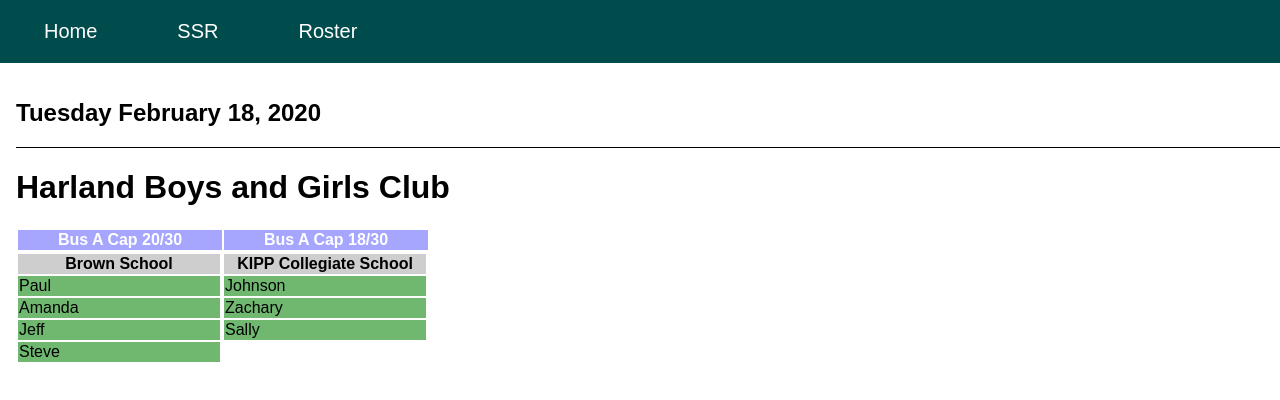
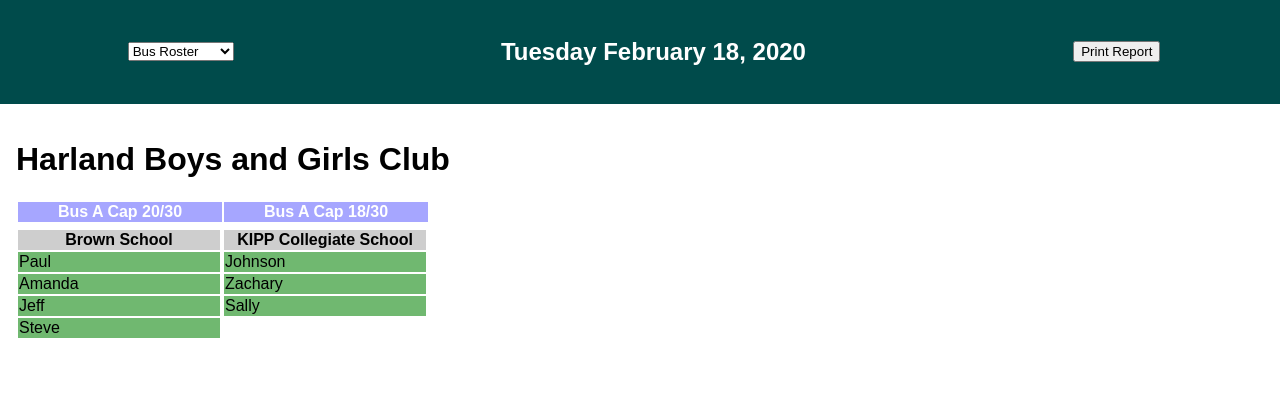
Before and after one commit to GTBitsOfGood/bgc-safety, a Next.js app: page /roster in a window 1280 px wide. Shown: the top 400 px of the page. Built offline with nearby package versions, Linux system fonts and the light colour scheme.

Commit message:
header component

```diff
--- a/client/components/Header/Header.jsx
+++ b/client/components/Header/Header.jsx
@@ -3,14 +3,46 @@ import Link from "next/link";
 import routes from "../../../utils/routes";
 import styles from "./Header.module.css";
 
-const Header = () => (
+const Header = () => {
+
+function getDate() {
+  const today = new Date();
+  const months = [
+    "January",
+    "February",
+    "March",
+    "April",
+    "May",
+    "June",
+    "July",
+    "August",
+    "September",
+    "October",
+    "November",
+    "December"
+  ];
+  const days = [
+    "Sunday",
+    "Monday",
+    "Tuesday",
+    "Wednesday",
+    "Thursday",
+    "Friday",
+    "Saturday"
+  ];
+  return `${days[today.getDay()]} ${
+    months[today.getMonth()]} ${today.getDate()}, ${today.getFullYear()}`;
+}
+
+  return (
   <div className={styles.root}>
-    {routes.map(({ name, link }) => (
-      <Link href={link}>
-        <div className={styles.route}>{name}</div>
-      </Link>
-    ))}
-  </div>
-);
+    <select id="dropdown">
+    <option value="roster">Bus Roster</option>
+    <option value="checkIn">Club Check In</option>
+    </select>
+    <h2 style={{ padding: "10px 20px", textAlign: "center", color: "white"}}> {getDate()} </h2>
+    <button onClick={console.log('clicked!')}>Print Report</button>
+  </div>)
+};
 
 export default Header;
--- a/client/components/Header/Header.module.css
+++ b/client/components/Header/Header.module.css
@@ -2,6 +2,7 @@
     width: 100%;
     display: flex;
     flex-direction: row;
+    justify-content: space-around;
     padding: 8px 4px;
     background-color: #004b4b;
     align-items: center;
--- a/pages/roster.jsx
+++ b/pages/roster.jsx
@@ -12,41 +12,11 @@ const schools = [
   }
 ];
 
-function getDate() {
-  const today = new Date();
-  const months = [
-    "January",
-    "February",
-    "March",
-    "April",
-    "May",
-    "June",
-    "July",
-    "August",
-    "September",
-    "October",
-    "November",
-    "December"
-  ];
-  const days = [
-    "Sunday",
-    "Monday",
-    "Tuesday",
-    "Wednesday",
-    "Thursday",
-    "Friday",
-    "Saturday"
-  ];
-  return `${days[today.getDay()]} ${
-    months[today.getMonth()]} ${today.getDate()}, ${today.getFullYear()}`;
-}
 
 export default function Roster() {
   return (
     <div id="main">
-      <div className={styles.toolbar} id="toolbar">
-        <h2> {getDate()} </h2>
-      </div>
+
       <h1>Harland Boys and Girls Club</h1>
       <div className={styles.roster}>
         <table className={styles.bustable}>
--- a/pages/roster.module.css
+++ b/pages/roster.module.css
@@ -1,7 +1,3 @@
-.toolbar {
-    border-bottom: 1px solid black;
-}
-
 .table {
     display: inline;
     border-spacing: 2px;
@@ -27,6 +23,7 @@
 
 .bustable {
     border-spacing: 2px;
+    margin-bottom: 0.5vh;
 }
 
 .busth {
```
